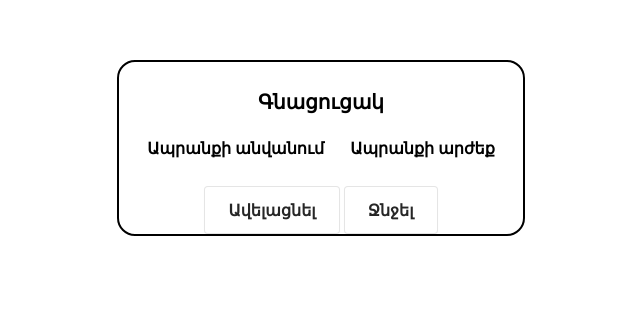
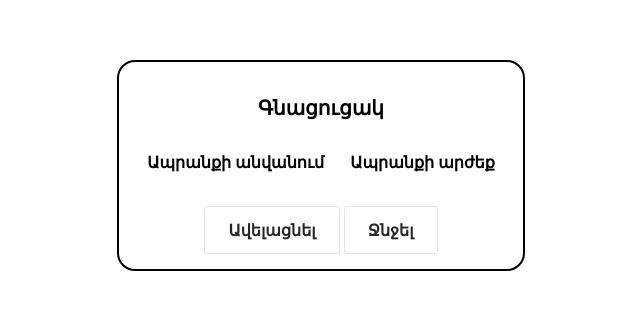
Before and after one commit to ArmenSyan/example, a website built with Vite: page vite-list/index.html in a window 1280 px wide. Shown: the part 260-570 px from the top of the page, without its empty margins (319-959 px from the left). Built offline with nearby package versions, Linux system fonts and the light colour scheme.

Commit message:
Style the two buttons (margin, padding)

```diff
--- a/vite-list/style.css
+++ b/vite-list/style.css
@@ -25,7 +25,7 @@ body {
 
 .thead {
   width: 400px;
-  height: 120px;
+  height: 140px;
   display: flex;
   flex-direction: column;
   justify-content: space-evenly;
@@ -95,3 +95,7 @@ body {
   color: rgba(0, 0, 0, 0.65);
   transform: translateY(0);
 }
+
+.button-6 {
+  margin-bottom: 15px;
+}
```
